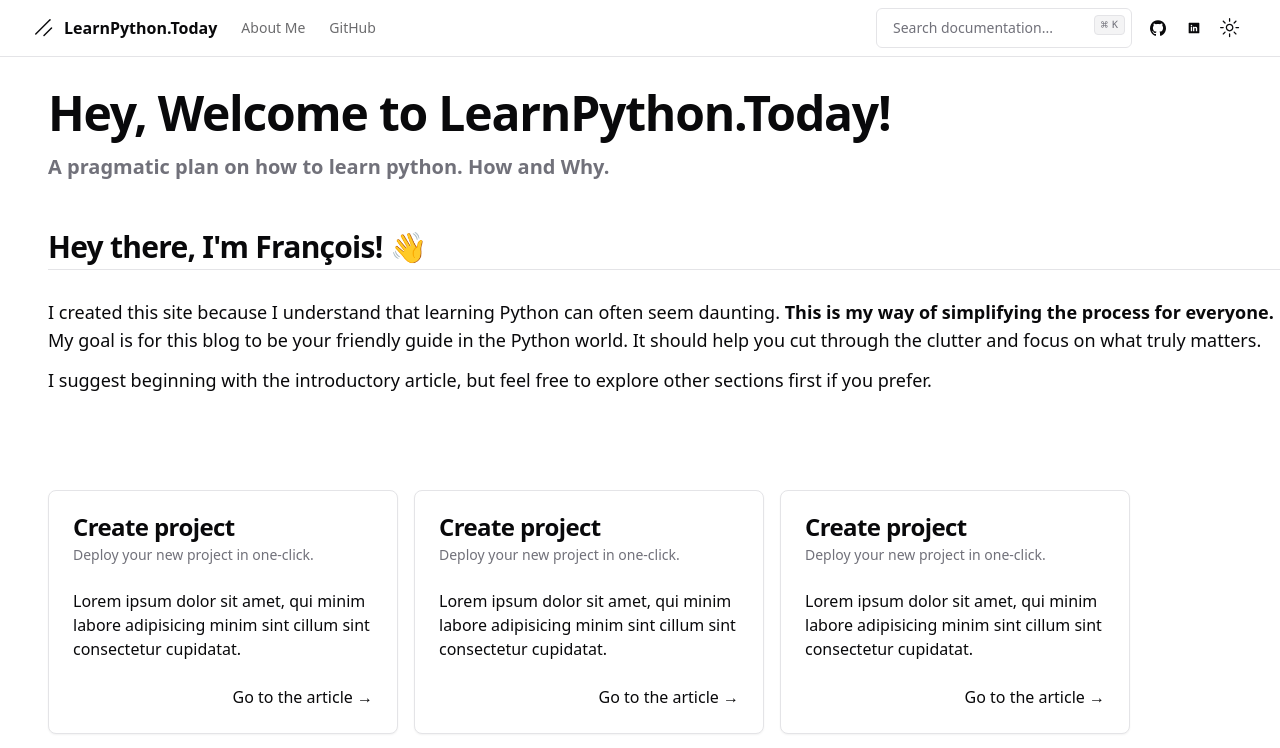
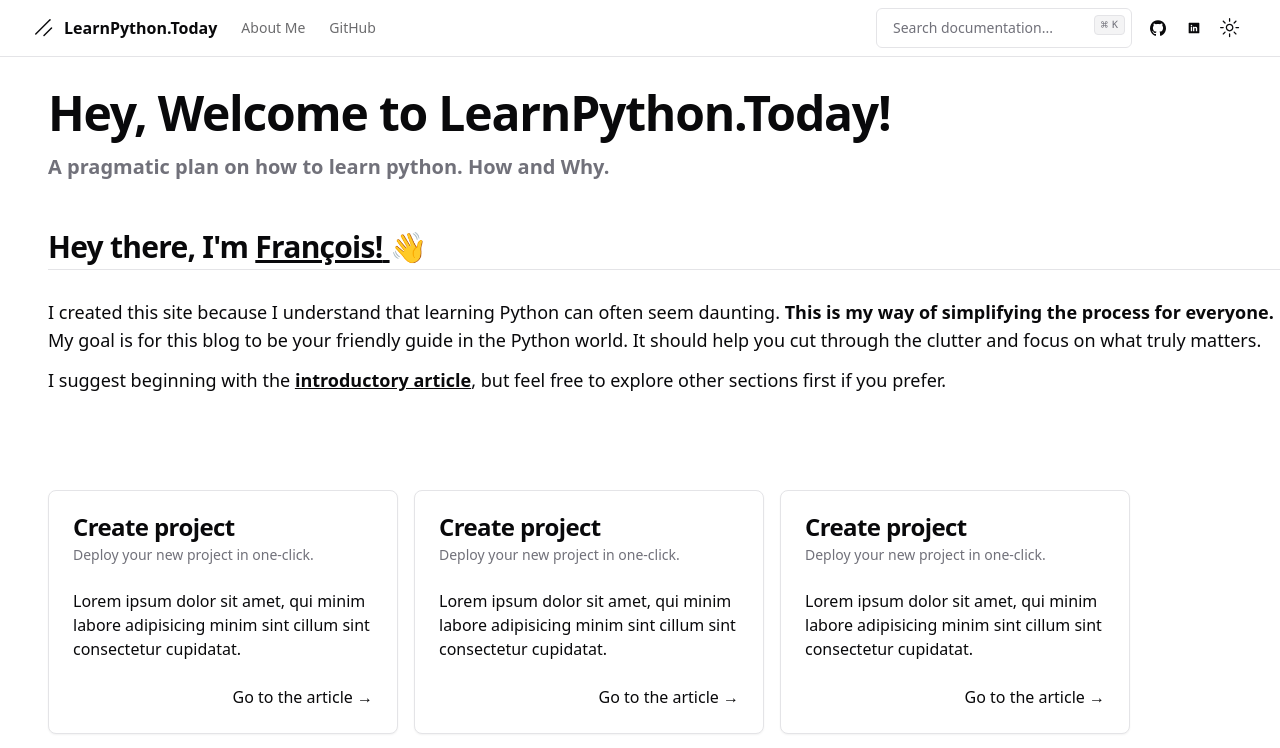
Before and after one commit to git-Pqrd/learnpython.today, a Next.js app: page / in a window 1280 px wide. Shown: the top 748 px of the page. Built offline with nearby package versions, Linux system fonts and the light colour scheme.

Commit message:
Adding the home component and starting to work on the articles

```diff
--- a/components/about-home.tsx
+++ b/components/about-home.tsx
@@ -7,7 +7,11 @@ export function AboutHome() {
         className="mt-10 scroll-m-20 border-b pb-1 text-3xl font-semibold
             tracking-tight transition-colors first:mt-0"
       >
-        Hey there, I'm <a href="/about">François! 👋 </a>{" "}
+        Hey there, I'm{" "}
+        <a href="/about" className="font-bold underline">
+          François!{" "}
+        </a>{" "}
+        👋
       </h2>
       <br />
       <p className="leading-7">
@@ -22,8 +26,10 @@ export function AboutHome() {
 
       <p className="leading-7 mt-3">
         I suggest beginning with the{" "}
-        <a href="/blog/intro">introductory article</a>, but feel free to explore
-        other sections first if you prefer.
+        <a href="/blog/intro" className="font-bold underline">
+          introductory article
+        </a>
+        , but feel free to explore other sections first if you prefer.
       </p>
     </div>
   );
```
Also changed, not shown: .eslintrc.json.
